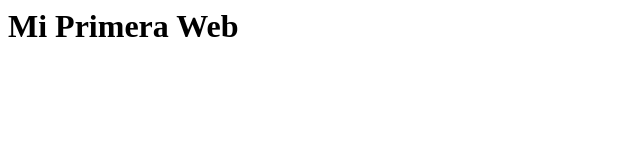
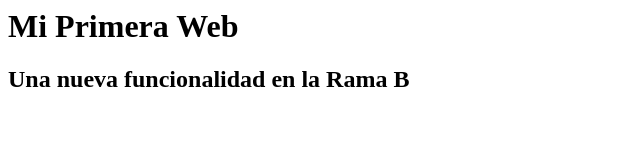
Before and after one commit to Thulliver/Toli_ceat, a plain HTML site: page index.html in a window 1280 px wide. Shown: the whole page, without its empty margins (0-640 px from the left). Drawn offline with Linux system fonts and the light colour scheme.

Commit message:
Agrega nueva funcionalidad en rama B

```diff
--- a/index.html
+++ b/index.html
@@ -1 +1,2 @@
 <h1>Mi Primera Web</h1>
+<h2>Una nueva funcionalidad en la Rama B</h2>
```
